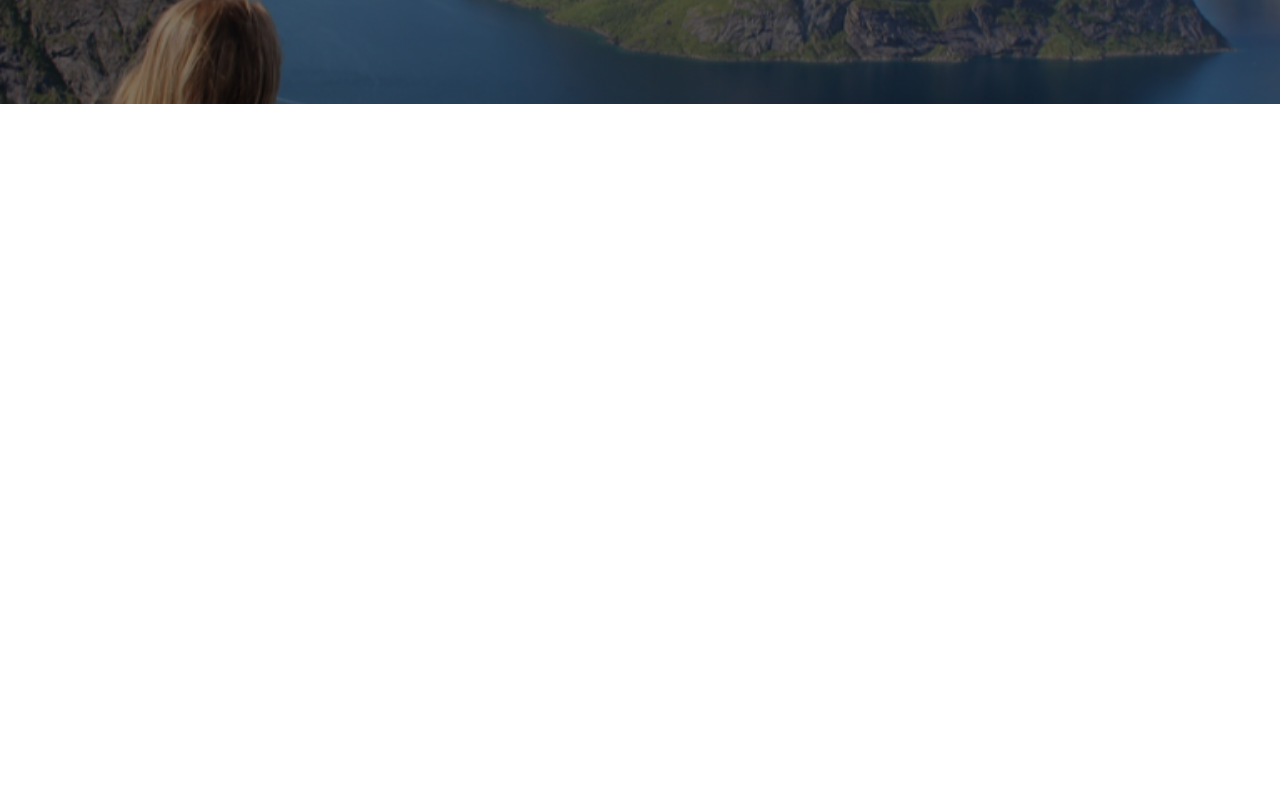
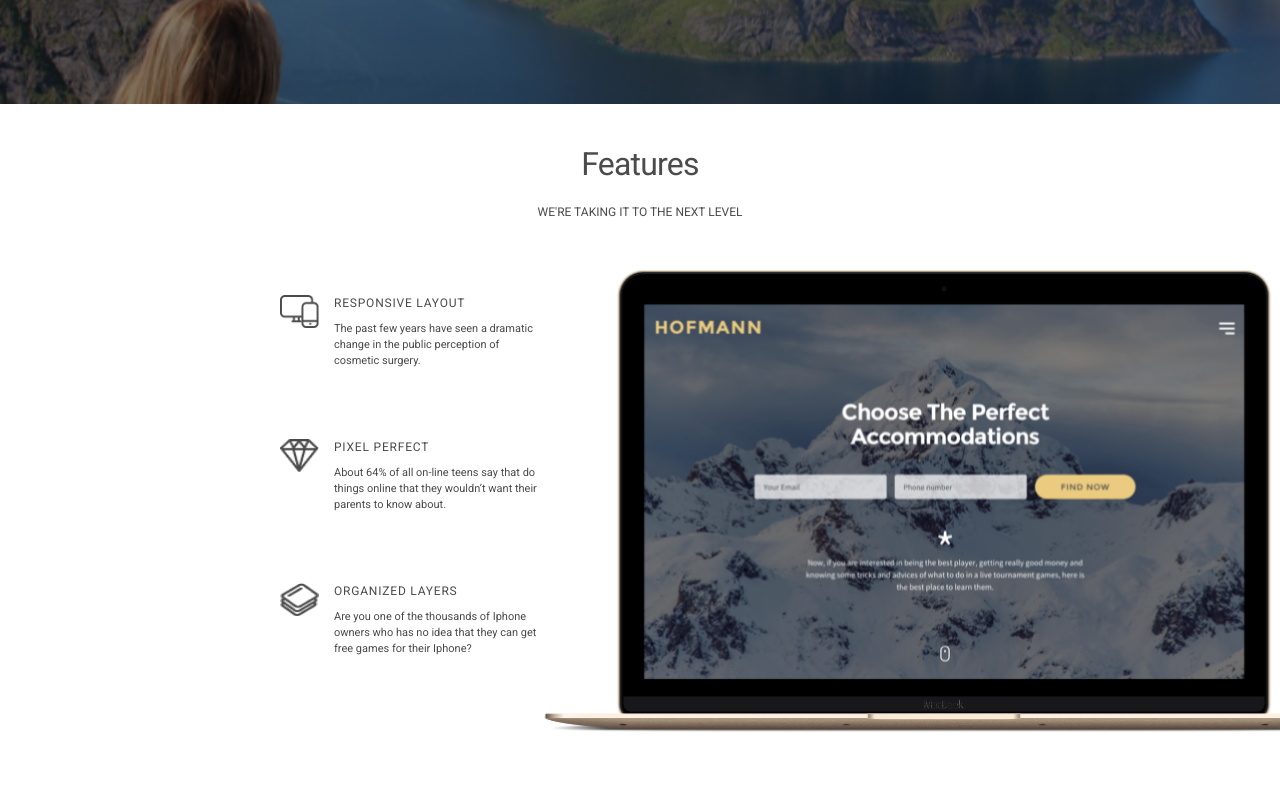
Before and after one commit to hungtranpro2/html-css-training, a website built with Parcel: page index.html in a window 1280 px wide. Shown: the part 424-1216 px from the top of the page. Before the commit the page ends 800 px from the top, so only its background shows below. Built offline with nearby package versions, Linux system fonts and the light colour scheme.

Commit message:
advantage

```diff
--- a/index.html
+++ b/index.html
@@ -9,6 +9,7 @@
     <link rel="stylesheet" href="./scss/main.scss">
   </head>
   <body>
+    <!-- Header start -->
     <header class="header">
       <div class="header__container-navigation">
         <div class="header__container-logo">
@@ -51,5 +52,49 @@
       <div class="header__space"></div>
       <img src="./img/down-arrow.png" alt="Down arrow" class="down-arrow">
     </header>
+    <!-- Header end -->
+
+    <!-- Advantages start -->
+    <section class="advantage">
+      <h2 class="title advantage__title">Features</h2>
+      <p class="text--large advantage__heading">we're taking it to the next level</p>
+      <div class="advantage__container">
+        <div class="container">
+          <div class="advantage__container-item">
+            <div class="advantage__item">
+              <div class="advantage__wrap-icon">
+                <img src="./img/responsive.png" alt="Responsive" class="advantage__icon">
+              </div>
+              <div class="advantage__wrap-content">
+                <p class="text--large advantage__name">responsive layout</p>
+                <p class="text advantage__content">The past few years have seen a dramatic change in the public perception of cosmetic surgery.</p>
+              </div>
+            </div>
+            <div class="advantage__item">
+              <div class="advantage__wrap-icon">
+                <img src="./img/diamond.png" alt="Diamond" class="advantage__icon">
+              </div>
+              <div class="advantage__wrap-content">
+                <p class="text--large advantage__name">Pixel perfect</p>
+                <p class="text advantage__content">About 64% of all on-line teens say that do things online that they wouldn’t want their parents to know about.</p>
+              </div>
+            </div>
+            <div class="advantage__item">
+              <div class="advantage__wrap-icon">
+                <img src="./img/layers.png" alt="Layers" class="advantage__icon">
+              </div>
+              <div class="advantage__wrap-content">
+                <p class="text--large advantage__name">organized layers</p>
+                <p class="text advantage__content">Are you one of the thousands of Iphone owners who has no idea that they can get free games for their Iphone?</p>
+              </div>
+            </div>
+          </div>
+          <div class="advantage__wrap-image">
+            <img src="./img/mac.png" alt="Mac" class="advantage__mac">
+          </div>
+        </div>
+      </div>
+    </section>
+    <!-- Advantages end -->
   </body>
 </html>
--- a/scss/components/_container.scss
+++ b/scss/components/_container.scss
@@ -1,4 +1,4 @@
 .container{
-  width: 100%;
+  width: max-content;
   margin: auto;
 }
--- a/scss/components/_text.scss
+++ b/scss/components/_text.scss
@@ -5,14 +5,14 @@
   }
   @include respond(tablet){
     @include font(11px, 16px);
-    &-large{
+    &--large{
       @include font(12px, 16px);
     }
   }
 
   @include respond(desktop){
     @include font(16px, 24px);
-    &-large{
+    &--large{
       @include font(16px, 32px);
     }
   }
--- /dev/null
+++ b/scss/layout/_advantage.scss
@@ -0,0 +1,114 @@
+.advantage{
+  // devise phone
+  padding: 30px 0 40px;
+  &__title{
+    padding-bottom: 10px;
+  }
+  &__heading{
+    padding-bottom: 30px;
+    text-align: center;
+    text-transform: uppercase;
+  }
+  &__item{
+    display: flex;
+    width: max-content;
+    margin: 0 auto 40px;
+  }
+  &__wrap-icon{
+    @include size(39px, 33px);
+  }
+  &__icon{
+    @include size(100%, 100%);
+  }
+  &__wrap-content{
+    padding-left: 15px;
+  }
+  &__name{
+    text-transform: uppercase;
+    padding-bottom: 10px;
+    letter-spacing: 0.0666667em;
+  }
+  &__content{
+    width: 200px;
+  }
+
+  &__wrap-image{
+    @include size(290px, 170px);
+  }
+  &__mac{
+    @include size(100%, 100%);
+  }
+
+  // Devise tablet
+  @include respond(tablet){
+    padding: 40px 0 40px;
+    &__title{
+      padding-bottom: 20px;
+    }
+    &__heading{
+      padding-bottom: 50px;
+    }
+    &__container{
+      overflow: hidden;
+    }
+    .container{
+      width: max-content;
+      margin: auto;
+      width: 720px;
+      display: grid;
+      grid-template-columns: auto 1fr;
+    }
+    &__container-item{
+      padding: 25px 0;
+    }
+    &__item{
+      margin: 0 auto 70px;
+    }
+    &__content{
+      width: 210px;
+    }
+
+    &__wrap-image{
+      @include size(800px, 463px);
+    }
+  }
+
+    // Devise Desktop
+    @include respond(desktop){
+      padding: 80px 0 60px;
+      &__title{
+        padding-bottom: 30px;
+      }
+      &__heading{
+        padding-bottom: 55px;
+      }
+      &__container{
+        overflow: hidden;
+      }
+      .container{
+        width: max-content;
+        margin: auto;
+        display: grid;
+        grid-template-columns: auto 1fr;
+      }
+      &__container-item{
+        padding: 25px 0;
+      }
+      &__item{
+        margin: 0 auto 30px;
+      }
+      &__wrap-icon{
+        @include size(53px, 44px);
+      }
+      &__wrap-content{
+        padding:0 70px 0 20px ;
+      }
+      &__content{
+        width: 262px;
+      }
+
+      &__wrap-image{
+        @include size(802px, 464px);
+      }
+    }
+}
--- a/scss/layout/_header.scss
+++ b/scss/layout/_header.scss
@@ -1,4 +1,5 @@
 .header{
+  // Devise phone
   background: linear-gradient(rgba(0,0,0, 0.5), rgba(0,0,0, 0.5)),
   url("../img/Bitmap-small.png");
   background-size: cover;
@@ -30,8 +31,7 @@
   }
 
   &-logo{
-    width: 100%;
-    height: 100%;
+    @include size(100%, 100%);
   }
 
   &__wrap-icon{
@@ -52,7 +52,7 @@
 
   &__title{
     color: $color-white;
-    padding: 80px 20% 35px;
+    padding: 80px 14% 35px;
   }
 
   &__wrap-play{
@@ -71,6 +71,7 @@
     padding: 110px 0 40px;
   }
 
+  // Devise tablet
   @include respond(tablet){
     background: linear-gradient(rgba(0,0,0, 0.5), rgba(0,0,0, 0.5)),
   url("../img/Bitmap-tablet.png");
@@ -103,6 +104,7 @@
     }
   }
 
+  // Devise desktop
   @include respond(desktop){
     background: linear-gradient(rgba(0,0,0, 0.5), rgba(0,0,0, 0.5)),
   url("../img/Background-desktop.png");
--- a/scss/main.scss
+++ b/scss/main.scss
@@ -6,3 +6,4 @@
 @import './components/container.scss';
 
 @import './layout/header.scss';
+@import './layout/advantage.scss';
```
Also changed, not shown: img/diamond.png (added), img/layers.png (added), img/mac.png (added), img/responsive.png (added).
